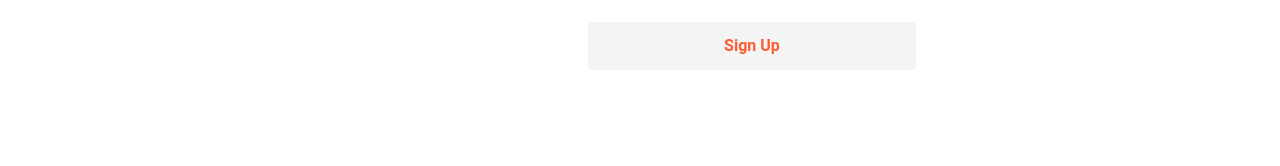
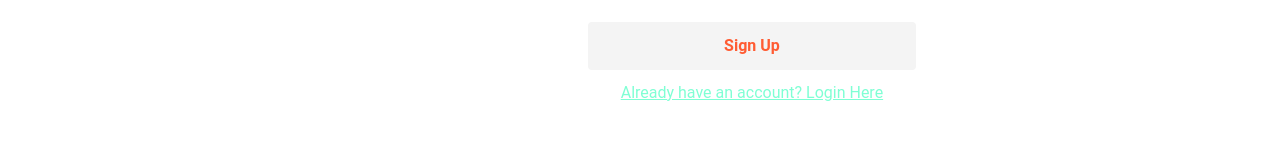
Before and after one commit to darlene9497/moringa-connect-frontend, a React (Create React App) app: page /signup in a window 1280 px wide. Shown: the part 612-778 px from the top of the page. Built offline with nearby package versions, Linux system fonts and the light colour scheme; no server answers.

Commit message:
added link to sign up added links to login page

```diff
--- a/package.json
+++ b/package.json
@@ -16,6 +16,7 @@
     "mdb-react-ui-kit": "^6.0.0",
     "mdbreact": "^5.2.0",
     "react": "^18.2.0",
+    "react-bootstrap": "^2.7.4",
     "react-dom": "^18.2.0",
     "react-icons": "^4.8.0",
     "react-router-dom": "6.0",
--- a/src/components/login/Styles.css
+++ b/src/components/login/Styles.css
@@ -75,3 +75,12 @@
     border: 1px solid;
     color: #f4f4f4;
   }
+   .link-btn {
+          background: none;
+          color: aquamarine;
+          border: none;
+          padding: 10px;
+          text-decoration: underline;
+          border-radius: 10px;
+
+        }
--- a/src/components/login/loginForm.jsx
+++ b/src/components/login/loginForm.jsx
@@ -1,4 +1,5 @@
 import React, { useState } from "react";
+import { Nav } from "react-bootstrap";
 import { useNavigate } from "react-router-dom";
 import './Styles.css'
 
@@ -65,6 +66,15 @@ function LoginForm({setUserSignedIn}) {
                                     <button type="submit" className="login-btn" >Login</button>
                                 </div>
                             </div>
+                            <Nav.Link  href="/signup">
+                            <div className="form-row">
+                                <div className="col-lg-7">
+                                    <button  className ="link-btn" >Don't have an account ? Register Here</button>
+                                </div>
+                            </div>
+                            </Nav.Link>
+
+
                         </form>
                         {errorMessage && <p>{errorMessage}</p>}
                     </div>
--- a/src/components/signup/Styles.css
+++ b/src/components/signup/Styles.css
@@ -75,3 +75,12 @@
     border: 1px solid;
     color: #f4f4f4;
   }
+  .link-btn {
+    background: none;
+    color: rgb(7, 10, 196);
+    border: none;
+    padding: 10px;
+    text-decoration: underline;
+    border-radius: 10px;
+
+  }
--- a/src/components/signup/signup.jsx
+++ b/src/components/signup/signup.jsx
@@ -1,4 +1,5 @@
 import React, { useState } from 'react';
+import { Nav } from "react-bootstrap";
 import { useNavigate } from 'react-router-dom';
 import './Styles.css'
 
@@ -60,6 +61,13 @@ function SignUp({setUserSignedIn}) {
                                 <button type="submit" className="login-btn" >Sign Up</button>
                             </div>
                         </div>
+                        <Nav.Link  href="/login">
+                            <div className="form-row">
+                                <div className="col-lg-7">
+                                    <button  className ="link-btn" >Already have an account? Login Here</button>
+                                </div>
+                            </div>
+                            </Nav.Link>
                     </form>
                     {/* {errorMessage && <p>{errorMessage}</p>} */}
                 </div>
```
Also changed, not shown: 1 other file (tests, documents, lock files or other folders).
